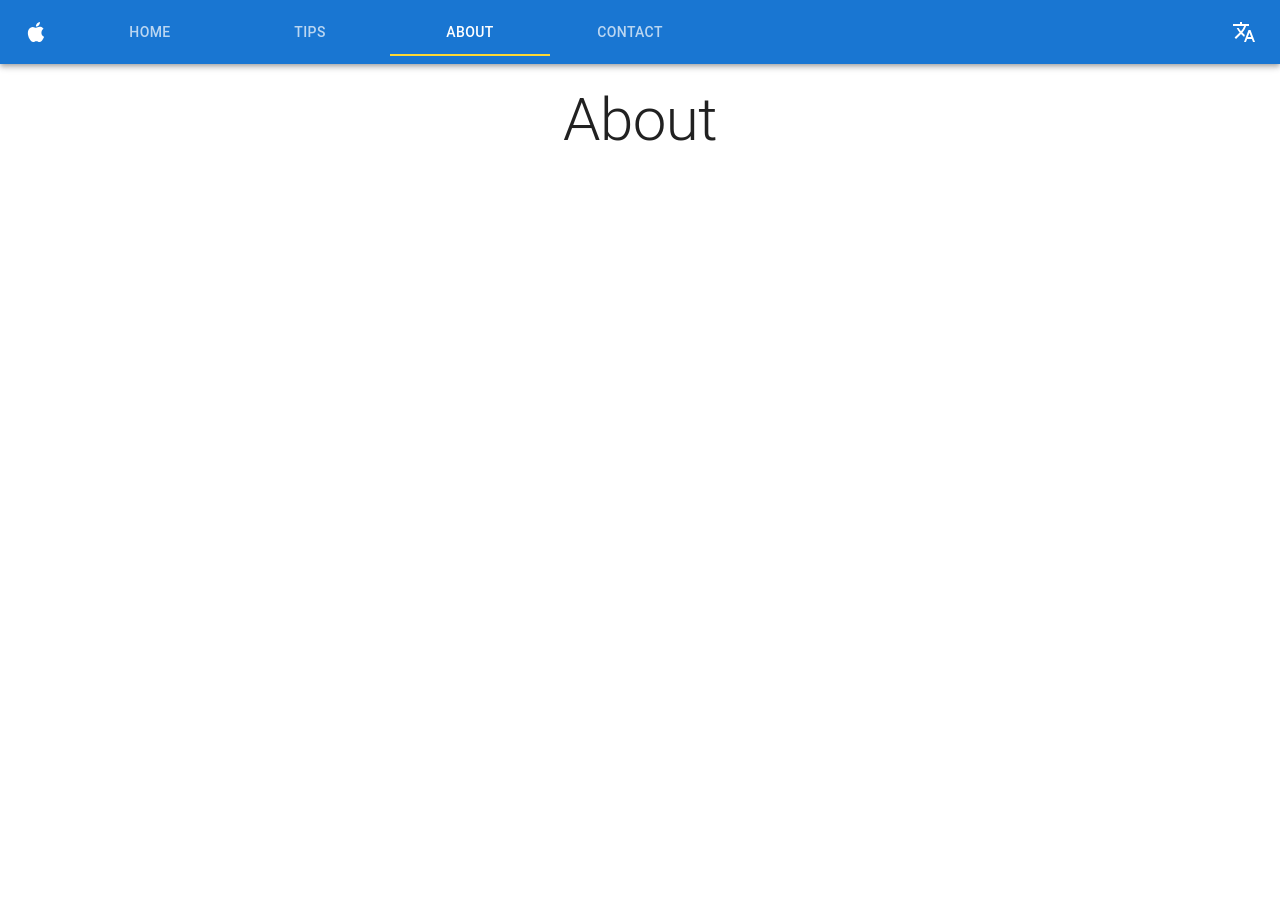
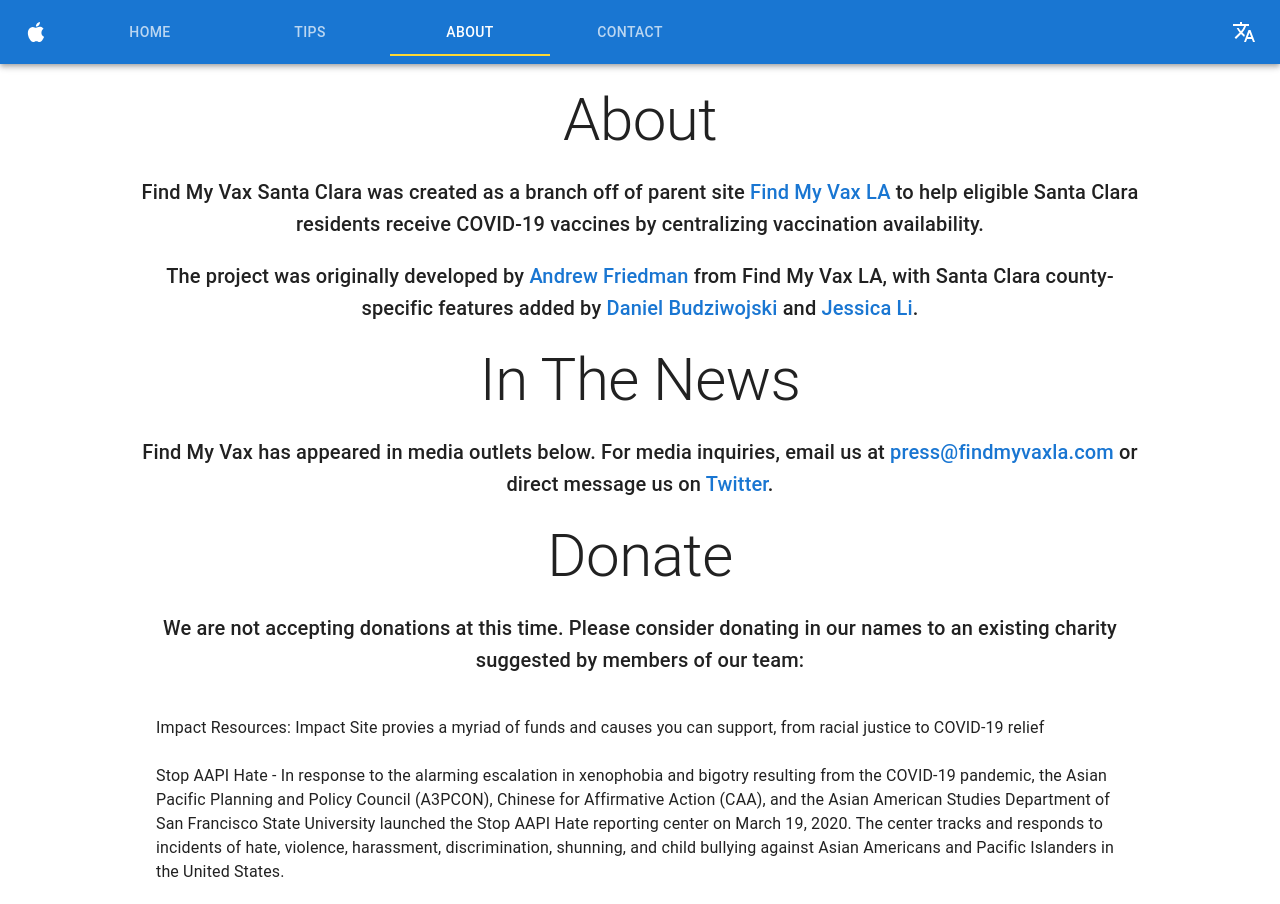
Before and after one commit to StapleMink/find-my-vax-react, a React (Create React App) app: page /about in a window 1280 px wide. Before the commit the page ends 800 px from the top, so only its background shows below. Built offline with nearby package versions, Linux system fonts and the light colour scheme.

Commit message:
added content to about and contact pages, but not much styling

```diff
--- a/src/About.tsx
+++ b/src/About.tsx
@@ -2,6 +2,10 @@ import React from "react";
 import { makeStyles, Theme } from "@material-ui/core/styles";
 import ResponsiveNavBar from "./components/ResponsiveNavBar";
 import Typography from "@material-ui/core/Typography";
+import Link from '@material-ui/core/Link';
+import List from '@material-ui/core/List';
+import ListItem, { ListItemProps } from '@material-ui/core/ListItem';
+import ListItemText from '@material-ui/core/ListItemText';
 
 const useStyles = makeStyles((theme: Theme) => ({
   root: {
@@ -16,6 +20,20 @@ const useStyles = makeStyles((theme: Theme) => ({
     marginLeft: 40,
     marginRight: 40,
   },
+  info: {
+    maxWidth: 1000,
+    marginTop: 20,
+    marginLeft: "auto",
+    marginRight: "auto",
+    display: "block",
+  },
+  funds_list: {
+    maxWidth: 1000,
+    marginTop: 20,
+    marginLeft: "auto",
+    marginRight: "auto",
+    display: "block",
+  },
 }));
 
 export default function About() {
@@ -29,6 +47,37 @@ export default function About() {
         <Typography variant="h2" className={styles.title}>
           {"About"}
         </Typography>
+        <Typography variant="h6" className={styles.info}>
+          {"Find My Vax Santa Clara was created as a branch off of parent site "}
+          <Link href="https://www.findmyvaxla.com/" target="_blank">Find My Vax LA</Link> {"to help eligible Santa Clara residents receive COVID-19 vaccines by centralizing vaccination availability."}
+        </Typography>
+        <Typography variant="h6" className={styles.info}>
+          {"The project was originally developed by "}
+          <Link href="https://www.linkedin.com/in/andrew-friedman4/" target="_blank">Andrew Friedman</Link> {"from Find My Vax LA, with Santa Clara county-specific features added by "}
+          <Link href="https://www.linkedin.com/in/daniel-budziwojski-559b15168/" target="_blank">Daniel Budziwojski</Link> {"and"} <Link href="https://www.linkedin.com/in/jjessica-li/" target="_blank">Jessica Li</Link>{"."}
+        </Typography>
+        <Typography variant="h2" className={styles.title}>
+          {"In The News"}
+        </Typography>
+        <Typography variant="h6" className={styles.info}>
+          {"Find My Vax has appeared in media outlets below. For media inquiries, email us at "}
+          <Link href="press@findmyvaxla.com" target="_blank">press@findmyvaxla.com</Link> {"or direct message us on "}
+          <Link href="https://twitter.com/findmyvaxsc" target="_blank">Twitter</Link>{"."}
+        </Typography>
+        <Typography variant="h2" className={styles.title}>
+          {"Donate"}
+        </Typography>
+        <Typography variant="h6" className={styles.info}>
+          {"We are not accepting donations at this time. Please consider donating in our names to an existing charity suggested by members of our team:"}
+        </Typography>
+        <List component="nav" className={styles.funds_list}>
+          <ListItem>
+            <ListItemText primary="Impact Resources: Impact Site provies a myriad of funds and causes you can support, from racial justice to COVID-19 relief" />
+          </ListItem>
+          <ListItem>
+            <ListItemText primary="Stop AAPI Hate - In response to the alarming escalation in xenophobia and bigotry resulting from the COVID-19 pandemic, the Asian Pacific Planning and Policy Council (A3PCON), Chinese for Affirmative Action (CAA), and the Asian American Studies Department of San Francisco State University launched the Stop AAPI Hate reporting center on March 19, 2020. The center tracks and responds to incidents of hate, violence, harassment, discrimination, shunning, and child bullying against Asian Americans and Pacific Islanders in the United States." />
+          </ListItem>
+        </List>
       </div>
     </>
   );
--- a/src/Contact.tsx
+++ b/src/Contact.tsx
@@ -2,6 +2,14 @@ import React from "react";
 import { makeStyles, Theme } from "@material-ui/core/styles";
 import ResponsiveNavBar from "./components/ResponsiveNavBar";
 import Typography from "@material-ui/core/Typography";
+import Link from '@material-ui/core/Link';
+import List from '@material-ui/core/List';
+import ListItem, { ListItemProps } from '@material-ui/core/ListItem';
+import ListItemIcon from '@material-ui/core/ListItemIcon';
+import ListItemText from '@material-ui/core/ListItemText';
+import TwitterIcon from '@material-ui/icons/Twitter';
+import InstagramIcon from '@material-ui/icons/Instagram';
+import EmailIcon from '@material-ui/icons/Email';
 
 const useStyles = makeStyles((theme: Theme) => ({
   root: {
@@ -16,6 +24,20 @@ const useStyles = makeStyles((theme: Theme) => ({
     marginLeft: 40,
     marginRight: 40,
   },
+  info: {
+    maxWidth: 1000,
+    marginTop: 20,
+    marginLeft: "auto",
+    marginRight: "auto",
+    display: "block",
+  },
+  contact_list: {
+    maxWidth: 200,
+    marginTop: 20,
+    marginLeft: "auto",
+    marginRight: "auto",
+    display: "block",
+  }
 }));
 
 export default function Contact() {
@@ -29,6 +51,30 @@ export default function Contact() {
         <Typography variant="h2" className={styles.title}>
           {"Contact"}
         </Typography>
+        <Typography variant="h6" className={styles.info}>
+          {"If you have any other questions or concerns, please contact us through the options below: "}
+        </Typography>
+        <List component="nav" aria-label="contact us list" className={styles.contact_list}>
+          <ListItem>
+            <ListItemIcon>
+              <TwitterIcon />
+            </ListItemIcon>
+            <ListItemText primary="Twitter: @findmyvaxsc"></ListItemText>
+            {/* <Link href="https://twitter.com/findmyvaxsc" target="_blank"></Link> */}
+          </ListItem>
+          <ListItem>
+            <ListItemIcon>
+              <EmailIcon />
+            </ListItemIcon>
+            <ListItemText primary="Email: sc@findmyvaxla.com"></ListItemText>
+          </ListItem>
+          <ListItem>
+            <ListItemIcon>
+              <InstagramIcon />
+            </ListItemIcon>
+            <ListItemText primary="Instagram: @findmyvaxsc"></ListItemText>
+          </ListItem>
+        </List>
       </div>
     </>
   );
--- a/src/Home.tsx
+++ b/src/Home.tsx
@@ -2,6 +2,7 @@ import React from "react";
 import { makeStyles, Theme } from "@material-ui/core/styles";
 import Typography from "@material-ui/core/Typography";
 import ResponsiveNavBar from "./components/ResponsiveNavBar";
+import Link from '@material-ui/core/Link';
 
 const useStyles = makeStyles((theme: Theme) => ({
   root: {
```
